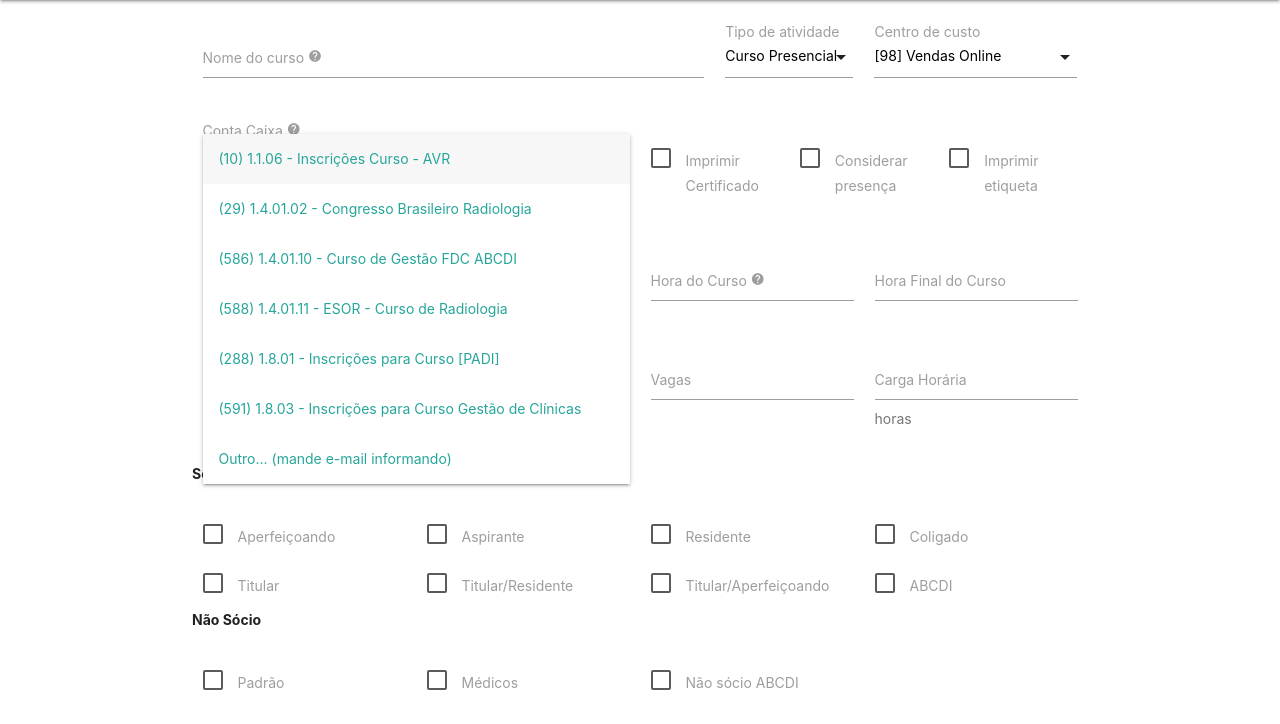
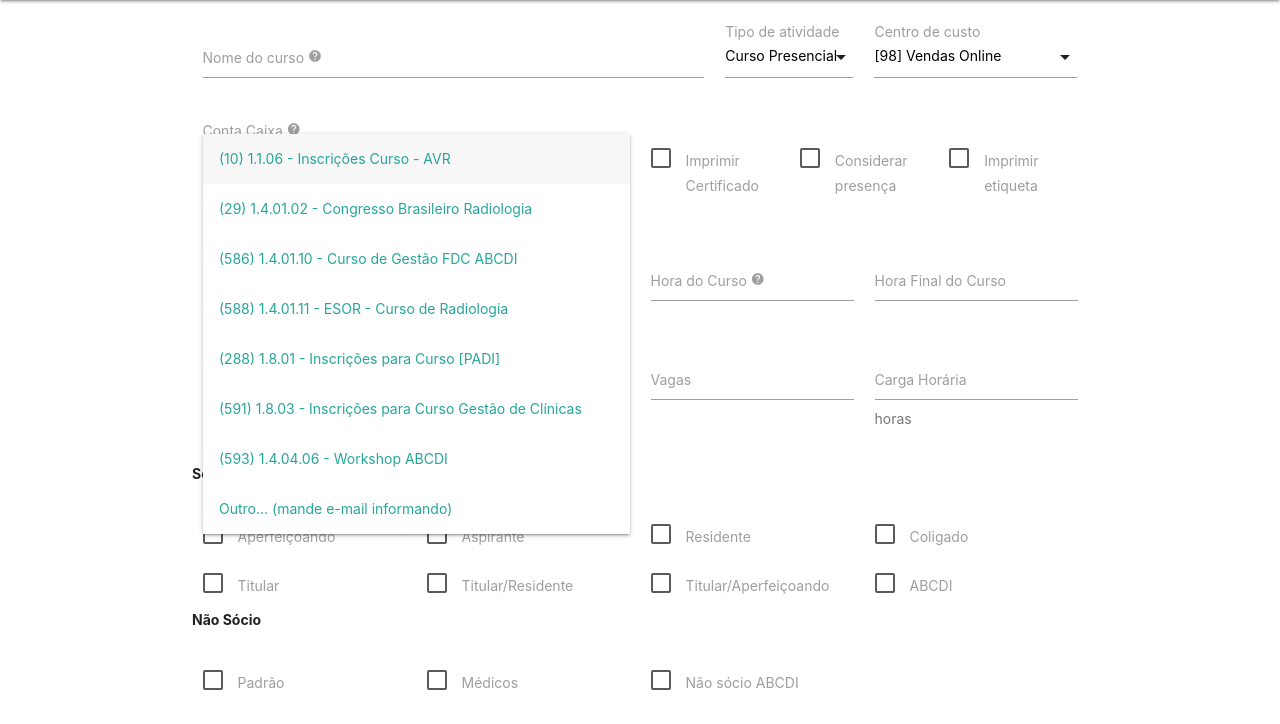
Before and after one commit to kiingsway/Cursos, a PHP site: page /index.php in a window 1280 px wide, after a click on "(10) 1.1.06 - Inscrições Curso - AVR". Shown: the part 64-788 px from the top of the page. Run offline with PHP 8.4, Linux system fonts and the light colour scheme; data comes from the database, SQL or seed files in the repository.

Commit message:
Adicionado mais uma Conta Caixa

```diff
--- a/index.php
+++ b/index.php
@@ -135,6 +135,7 @@
                 <option value="588" <?php if (isset($_GET['curso'])) if ($conta_caixa == 588) echo 'selected'; ?>>(588) 1.4.01.11 - ESOR - Curso de Radiologia</option>
                 <option value="288" <?php if (isset($_GET['curso'])) if ($conta_caixa == 288) echo 'selected'; ?>>(288) 1.8.01 - Inscrições para Curso [PADI]</option>
                 <option value="591" <?php if (isset($_GET['curso'])) if ($conta_caixa == 591) echo 'selected'; ?>>(591) 1.8.03 - Inscrições para Curso Gestão de Clínicas</option>
+                <option value="593" <?php if (isset($_GET['curso'])) if ($conta_caixa == 593) echo 'selected'; ?>>(593) 1.4.04.06 - Workshop ABCDI</option>
                 <option value="0">Outro... (mande e-mail informando)</option>
             </select>
             <label for="input_text" class="tooltipped" data-position="top" data-tooltip="Cada curso possui sua Conta Caixa. Qualquer dúvida sobre pergunte ao Financeiro">Conta Caixa <i class="material-icons">help</i></label>
```
